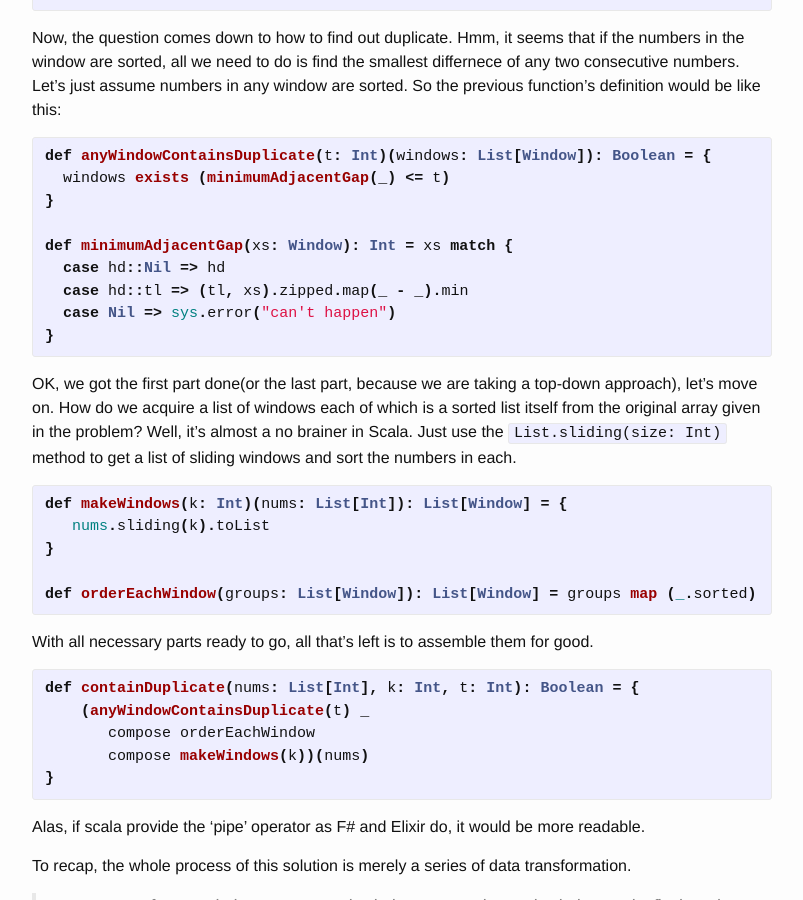
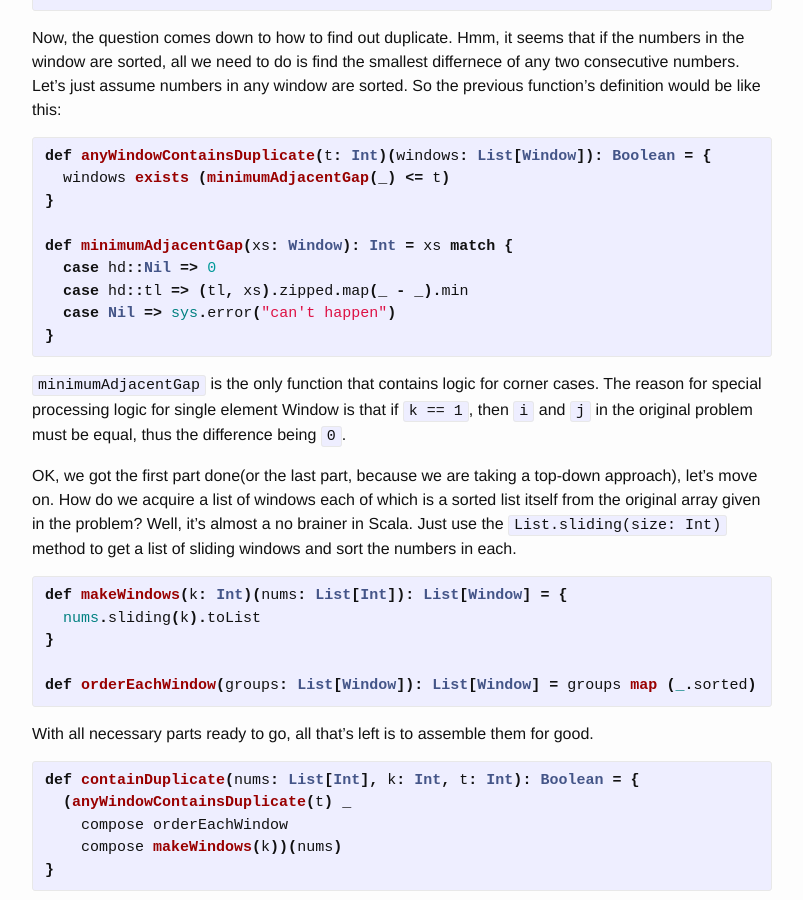
Before and after one commit to binshuohu/bishophu.github.io, a Jekyll site: the page built from _posts/2015-06-28-thinking-in-data-transformation.md, in a window 1280 px wide and 900 px high, scrolled down 1001 px. Shown: the whole window, without its empty margins (238-1041 px from the left). Built offline with Jekyll 4.4.1, drawn with Linux system fonts in a browser that asks for light colours.

Commit message:
fix code error

```diff
--- a/_posts/2015-06-28-thinking-in-data-transformation.md
+++ b/_posts/2015-06-28-thinking-in-data-transformation.md
@@ -38,17 +38,20 @@
 }
 
 def minimumAdjacentGap(xs: Window): Int = xs match {
-  case hd::Nil => hd
+  case hd::Nil => 0
   case hd::tl => (tl, xs).zipped.map(_ - _).min
   case Nil => sys.error("can't happen")
 }
 {% endhighlight %}
 
+`minimumAdjacentGap` is the only function that contains logic for corner cases. The reason for special processing logic for single element Window is that if `k == 1`, then `i` and `j` in the original problem must be equal, thus the difference being `0`.
+
+
 OK, we got the first part done(or the last part, because we are taking a top-down approach), let's move on. How do we acquire a list of windows each of which is a sorted list itself from the original array given in the problem? Well, it's almost a no brainer in Scala. Just use the `List.sliding(size: Int)` method to get a list of sliding windows and sort the numbers in each.
 
 {% highlight scala %}
 def makeWindows(k: Int)(nums: List[Int]): List[Window] = {
-   nums.sliding(k).toList
+  nums.sliding(k).toList
 }
 
 def orderEachWindow(groups: List[Window]): List[Window] = groups map (_.sorted)
@@ -58,9 +61,9 @@
 
 {% highlight scala %}
 def containDuplicate(nums: List[Int], k: Int, t: Int): Boolean = {
-    (anyWindowContainsDuplicate(t) _
-       compose orderEachWindow
-       compose makeWindows(k))(nums)
+  (anyWindowContainsDuplicate(t) _
+    compose orderEachWindow
+    compose makeWindows(k))(nums)
 }
 {% endhighlight %}
 
```
